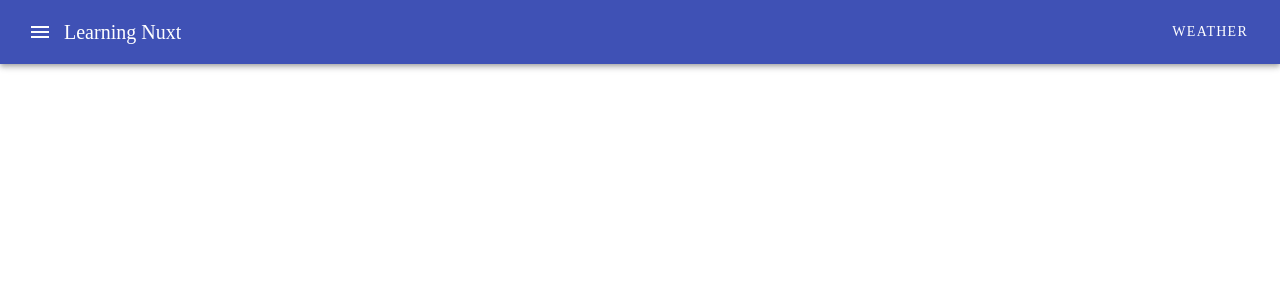
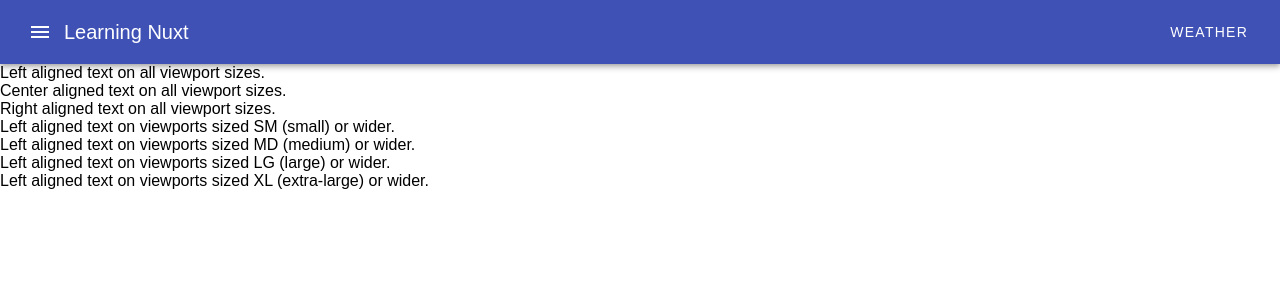
Before and after one commit to boyet007/nuxt-training, a Nuxt app: page /coba in a window 1280 px wide. Shown: the top 300 px of the page. Built offline with nearby package versions, Linux system fonts and the light colour scheme.

Commit message:
19 Create Weather App Page

```diff
--- /dev/null
+++ b/assets/main.css
@@ -0,0 +1,3 @@
+* {
+    font-family: Arial, Helvetica, sans-serif;
+}
--- a/layouts/default.vue
+++ b/layouts/default.vue
@@ -10,9 +10,9 @@
         <v-btn text href="/weather-app"> Weather </v-btn>
       </v-toolbar>
     </v-flex>
-    <v-container>
+    <v-main>
       <nuxt />
-    </v-container>
+    </v-main>
   </v-layout>
 </template>
 
--- a/nuxt.config.js
+++ b/nuxt.config.js
@@ -13,7 +13,9 @@ export default {
     },
 
     // Global CSS: https://go.nuxtjs.dev/config-css
-    css: [],
+    css: [
+        '@/assets/main.css',
+    ],
 
     // Plugins to run before rendering page: https://go.nuxtjs.dev/config-plugins
     plugins: [],
--- a/package.json
+++ b/package.json
@@ -30,8 +30,11 @@
     "eslint-plugin-nuxt": "^2.0.0",
     "eslint-plugin-prettier": "^3.3.1",
     "eslint-plugin-vue": "^7.7.0",
+    "fibers": "^5.0.0",
     "jest": "^26.6.3",
     "prettier": "^2.2.1",
+    "sass": "^1.32.13",
+    "sass-loader": "^11.1.1",
     "vue-jest": "^3.0.4"
   }
 }
--- /dev/null
+++ b/pages/coba.vue
@@ -0,0 +1,20 @@
+<template>
+  <div>
+    <p class="text-left">Left aligned text on all viewport sizes.</p>
+    <p class="text-center">Center aligned text on all viewport sizes.</p>
+    <p class="text-right">Right aligned text on all viewport sizes.</p>
+
+    <p class="text-sm-left">
+      Left aligned text on viewports sized SM (small) or wider.
+    </p>
+    <p class="text-md-left">
+      Left aligned text on viewports sized MD (medium) or wider.
+    </p>
+    <p class="text-lg-left">
+      Left aligned text on viewports sized LG (large) or wider.
+    </p>
+    <p class="text-xl-left">
+      Left aligned text on viewports sized XL (extra-large) or wider.
+    </p>
+  </div>
+</template>
--- a/pages/index.vue
+++ b/pages/index.vue
@@ -1,5 +1,7 @@
 <template>
-  <h1>index</h1>
+  <v-container>
+    <h1>index</h1>
+  </v-container>
 </template>
 
 <script>
--- /dev/null
+++ b/pages/weather-app.vue
@@ -0,0 +1,16 @@
+<template>
+  <v-container>
+    <v-flex xs12>
+      <h1 class="text-center">Weather App</h1>
+    </v-flex>
+
+    <v-flex xs12>
+      <v-card color="blue-grey darken-2" dark>
+        <v-card-text>Here card</v-card-text>
+      </v-card>
+    </v-flex>
+    <v-flex xs12 class="mt-4">
+      <v-text-field label="Enter City Name" solo></v-text-field>
+    </v-flex>
+  </v-container>
+</template>
```
Also changed, not shown: assets/variables.scss (line endings or trailing spaces), 1 other file (tests, documents, lock files or other folders).
